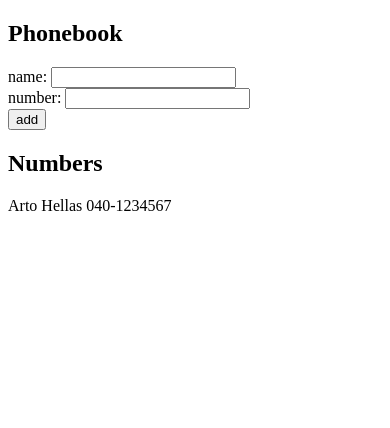
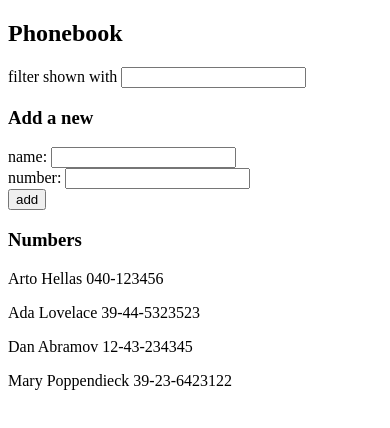
Before and after one commit to HappyFacell/react_course, a React (Create React App) app in the folder Part2_exercises/phonebook/: page / in a window 390 px wide. Shown: the top 428 px of the page. Built offline with nearby package versions, Linux system fonts and the light colour scheme.

Commit message:
phonebook done

```diff
--- a/Part2_exercises/phonebook/src/App.js
+++ b/Part2_exercises/phonebook/src/App.js
@@ -1,50 +1,68 @@
 import React, { useState } from "react";
-import Numbers from "./components/Numbers";
+import Filter from "./components/Filter";
+import PersonForm from "./components/PersonForms";
+import Person from "./components/Persons";
 
 const App = () => {
   const [persons, setPersons] = useState([
-    { name: "Arto Hellas", phone: "040-1234567" },
+    { name: "Arto Hellas", number: "040-123456" },
+    { name: "Ada Lovelace", number: "39-44-5323523" },
+    { name: "Dan Abramov", number: "12-43-234345" },
+    { name: "Mary Poppendieck", number: "39-23-6423122" },
   ]);
   const [newName, setNewName] = useState("");
+  const [newPhone, setNewPhone] = useState("");
+  const [searchTerm, setSearchTerm] = useState("");
 
   const addPerson = (event) => {
     const existingPerson = persons.find((person) => person.name === newName);
+    const existingPhone = persons.find((phone) => phone.number === newPhone);
     event.preventDefault();
     const personObject = {
       name: newName,
+      number: newPhone,
     };
 
-    if (!existingPerson) {
+    if (!existingPerson && !existingPhone) {
       setPersons(persons.concat(personObject));
       setNewName("");
+      setNewPhone("");
     } else {
       alert(`${newName} is already added to phonebook`);
     }
   };
 
   const handlePersonChange = (event) => {
-    console.log(event.target.value);
     setNewName(event.target.value);
   };
+
+  const handlePhoneChange = (event) => {
+    setNewPhone(event.target.value);
+  };
+
+  const handleSearchChange = (event) => {
+    setSearchTerm(event.target.value);
+  };
+
+  const filteredPersons = persons.filter((person) =>
+    person.name.toLowerCase().includes(searchTerm.toLowerCase())
+  );
 
   return (
     <div>
       <h2>Phonebook</h2>
-      <form onSubmit={addPerson}>
-        <div>
-          name: <input value={newName} onChange={handlePersonChange} />
-        </div>
-        <div>
-          number: <input />
-        </div>
-        <div>
-          <button type="submit">add</button>
-        </div>
-      </form>
-      <h2>Numbers</h2>
-
-      {persons.map((person) => (
-        <Numbers key={person.name} persons={person} />
+      <Filter searchTerm={searchTerm} handleSearchChange={handleSearchChange} />
+      <h3>Add a new</h3>
+      <PersonForm
+        newName={newName}
+        newPhone={newPhone}
+        handlePersonChange={handlePersonChange}
+        handlePhoneChange={handlePhoneChange}
+        addPerson={addPerson}
+      />
+      <h3>Numbers</h3>
+      {filteredPersons.map((person) => (
+        <Person key={person.name} persons={person} />
       ))}
     </div>
   );
--- /dev/null
+++ b/Part2_exercises/phonebook/src/components/Filter.js
@@ -0,0 +1,12 @@
+import React from "react";
+
+const Filter = ({ searchTerm, handleSearchChange }) => {
+  return (
+    <div>
+      filter shown with{" "}
+      <input type="text" value={searchTerm} onChange={handleSearchChange} />
+    </div>
+  );
+};
+
+export default Filter;
--- a/Part2_exercises/phonebook/src/components/Numbers.js
+++ /dev/null
@@ -1,7 +0,0 @@
-import React from "react";
-
-const Numbers = ({persons}) =>{
-    return <p>{persons.name} {persons.phone}</p>
-}
-
-export default Numbers;
--- /dev/null
+++ b/Part2_exercises/phonebook/src/components/PersonForms.js
@@ -0,0 +1,26 @@
+import React from "react";
+
+const PersonForm = ({
+  newName,
+  newPhone,
+  handlePersonChange,
+  handlePhoneChange,
+  addPerson,
+}) => {
+  return (
+    <form onSubmit={addPerson}>
+      <div>
+        name: <input value={newName} onChange={handlePersonChange} />
+      </div>
+      <div>
+        number:{" "}
+        <input value={newPhone} onChange={handlePhoneChange} maxLength={12} />
+      </div>
+      <div>
+        <button type="submit">add</button>
+      </div>
+    </form>
+  );
+};
+
+export default PersonForm;
--- /dev/null
+++ b/Part2_exercises/phonebook/src/components/Persons.js
@@ -0,0 +1,7 @@
+import React from "react";
+
+const Persons = ({persons}) =>{
+    return <p>{persons.name} {persons.number}</p>
+}
+
+export default Persons;
```
